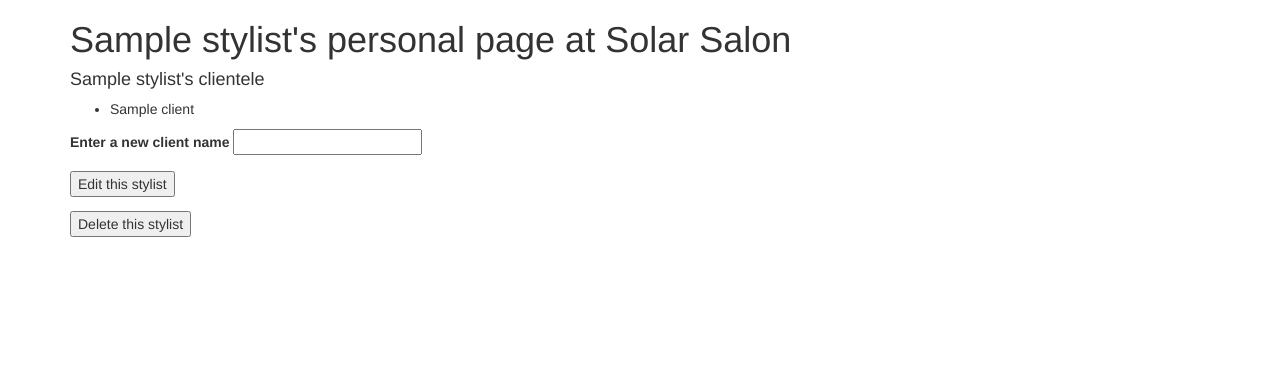
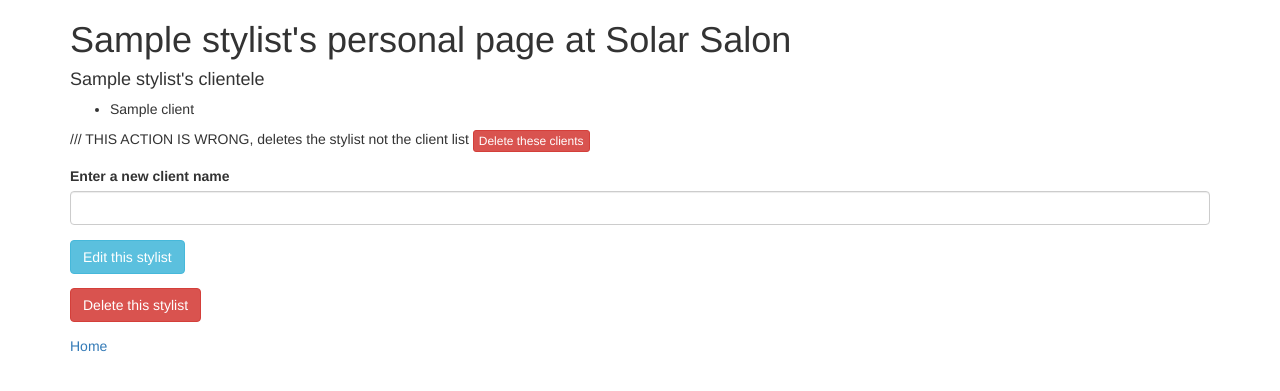
Before and after one commit to kbulloch/HairSalon, a PHP site: template views/stylist.twig in a window 1280 px wide. Shown: the top 391 px of the page. Run offline with PHP 8.4, Linux system fonts and the light colour scheme; the template is opened without the code that fills it: most values are stand-ins (such as "Sample title", 1, 10 or a date in 2020); some libraries are stand-ins or nearby versions.

Commit message:
Add test_deleteClients to StylistTest

```diff
--- a/app/app.php
+++ b/app/app.php
@@ -19,7 +19,8 @@
 
     //Home page route, takes input for a new stylist
     $app->get("/", function() use ($app) {
-        return $app['twig']->render('index.twig');
+        $stylists = Stylist::getAll();
+        return $app['twig']->render('index.twig', array('stylists' => $stylists));
     });
 
     //Shows list of stylists, takes input for new stylist
--- a/src/Stylist.php
+++ b/src/Stylist.php
@@ -48,6 +48,7 @@
         function delete()
         {
             $GLOBALS['DB']->exec("DELETE FROM stylists WHERE id = {$this->getId()};");
+            $GLOBALS['DB']->exec("DELETE FROM clients WHERE stylist_id = {$this->getId()};");
         }
 
         function update($new_name)
--- a/views/stylist.twig
+++ b/views/stylist.twig
@@ -15,26 +15,36 @@
                     <li>{{ client.getName }}</li>
                 </ul>
             {% endfor %}
+            <form action="/stylists/{{ stylist.getId }}/delete_clients" method="post">/// THIS ACTION IS WRONG, deletes the stylist not the client list
+                <input name="_method" type="hidden" value="delete">
+                <button type="submit" class="btn btn-danger btn-xs">Delete these clients</button>
+            </form>
         {% else %}
             <p>
                 This stylist has no clients at this time
             </p>
         {% endif %}
 
-        <form action="/stylists/{{ stylist.getId }}" method="post">
-            <label for="name">Enter a new client name</label>
-            <input id="name" name="name" type="text">
-        </form>
+        <div class="form-group">
+            <form action="/stylists/{{ stylist.getId }}" method="post">
+                <label for="name">Enter a new client name</label>
+                <input id="name" name="name" type="text" class="form-control">
+            </form>
+        </div>
+
 
         <form action="/stylists/{{ stylist.getId }}/edit" method="get">
-            <button type="submit">Edit this stylist</button>
+            <button type="submit" class="btn btn-info">Edit this stylist</button>
         </form>
 
         <form action="/stylists/{{ stylist.getId }}" method="post">
             <input name="_method" type="hidden" value="delete">
-            <button type="submit">Delete this stylist</button>
+            <button type="submit" class="btn btn-danger">Delete this stylist</button>
         </form>
 
+        <p>
+            <a href="/">Home</a>
+        </p>
 
     </div>
 </body>
```
Also changed, not shown: tests/StylistTest.php (+26 -0 lines), views/index.twig (+8 -2 lines), views/stylists.twig (+13 -10 lines).
